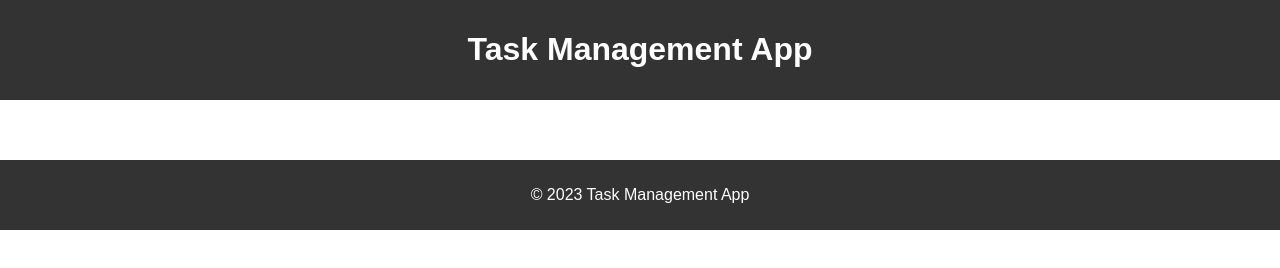
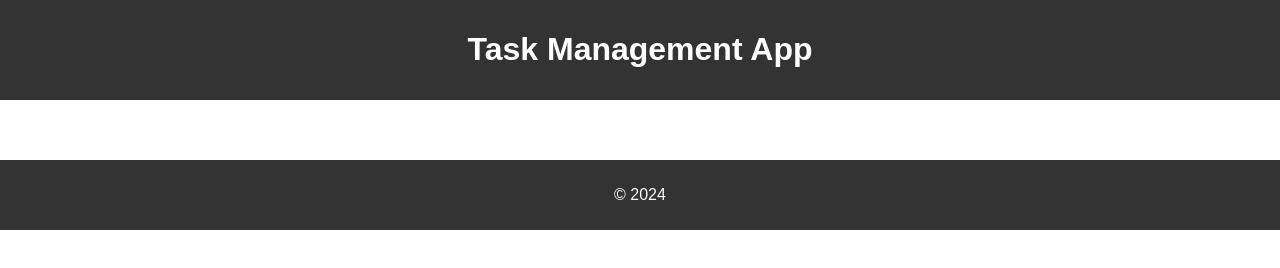
Before and after one commit to vasilevami/MyRepository, a plain HTML site: page index.html in a window 1280 px wide. Drawn offline with Linux system fonts and the light colour scheme.

Commit message:
First Commit

```diff
--- a/index.html
+++ b/index.html
@@ -23,7 +23,7 @@
     </main>
 
     <footer>
-        <p>&copy; 2023 Task Management App</p>
+        <p>&copy; 2024 </p>
     </footer>
 
     <script src="app.js"></script>
```
